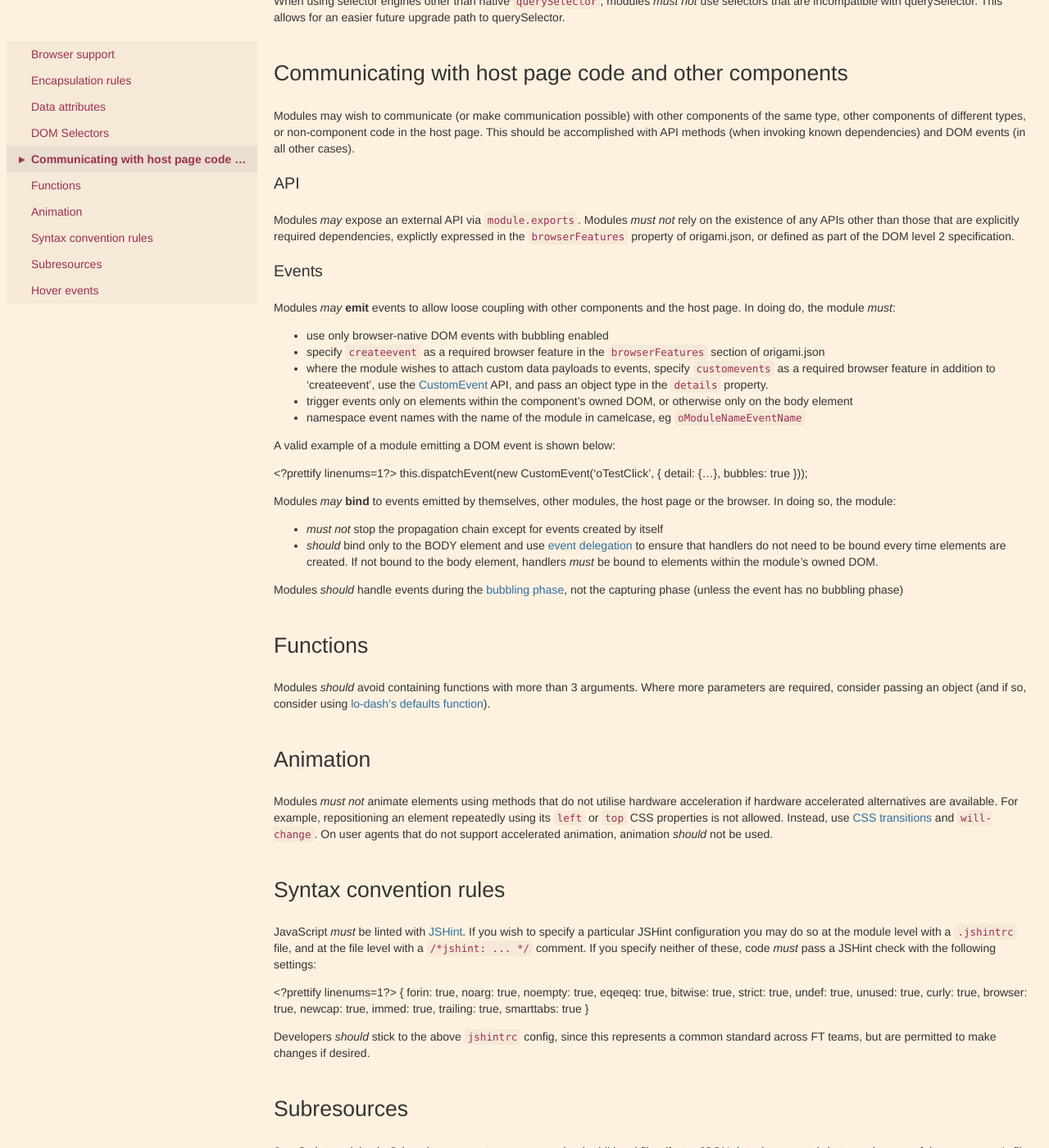
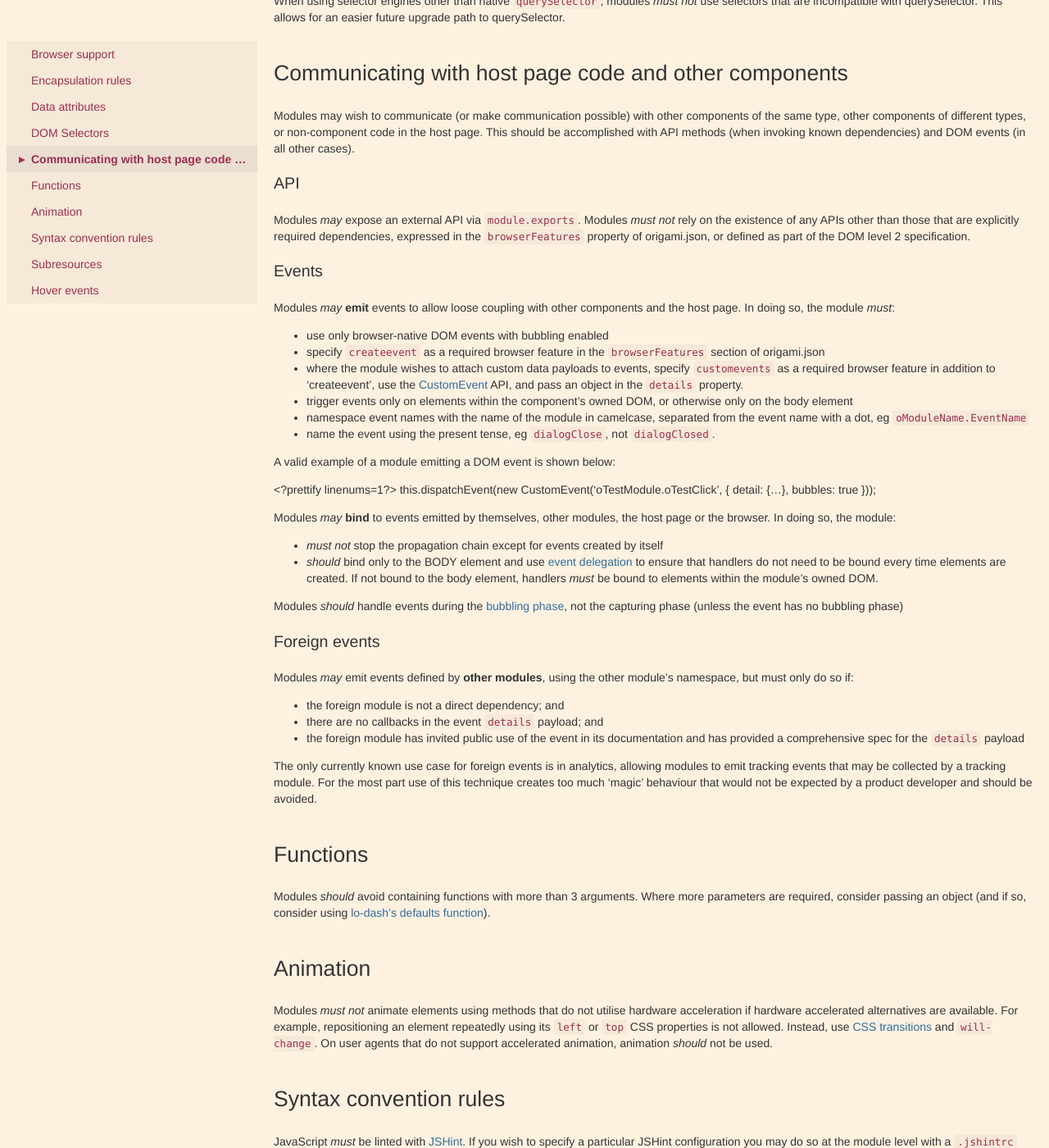
Before and after one commit to Financial-Times/ft-origami, a Jekyll site: the page built from docs/syntax/js.md, in a window 1280 px wide and 1400 px high, scrolled down 1204 px. Shown: the whole window at 82% size. Built offline with Jekyll 4.4.1, drawn with Linux system fonts in a browser that asks for light colours.

Commit message:
Allow for foreign events

```diff
--- a/docs/syntax/js.md
+++ b/docs/syntax/js.md
@@ -45,22 +45,23 @@ Modules may wish to communicate (or make communication possible) with other comp
 
 ### API
 
-Modules *may* expose an external API via `module.exports`.  Modules *must not* rely on the existence of any APIs other than those that are explicitly required dependencies, explictly expressed in the `browserFeatures` property of origami.json, or defined as part of the DOM level 2 specification.
+Modules *may* expose an external API via `module.exports`.  Modules *must not* rely on the existence of any APIs other than those that are explicitly required dependencies, expressed in the `browserFeatures` property of origami.json, or defined as part of the DOM level 2 specification.
 
 ### Events
 
-Modules *may* **emit** events to allow loose coupling with other components and the host page.  In doing do, the module *must*:
+Modules *may* **emit** events to allow loose coupling with other components and the host page.  In doing so, the module *must*:
 
 * use only browser-native DOM events with bubbling enabled
 * specify `createevent` as a required browser feature in the `browserFeatures` section of origami.json
-* where the module wishes to attach custom data payloads to events, specify `customevents` as a required browser feature in addition to 'createevent', use the [CustomEvent](https://developer.mozilla.org/en/docs/Web/API/CustomEvent) API, and pass an object type in the `details` property.
+* where the module wishes to attach custom data payloads to events, specify `customevents` as a required browser feature in addition to 'createevent', use the [CustomEvent](https://developer.mozilla.org/en/docs/Web/API/CustomEvent) API, and pass an object in the `details` property.
 * trigger events only on elements within the component's owned DOM, or otherwise only on the body element
-* namespace event names with the name of the module in camelcase, eg `oModuleNameEventName`
+* namespace event names with the name of the module in camelcase, separated from the event name with a dot, eg `oModuleName.EventName`
+* name the event using the present tense, eg `dialogClose`, not `dialogClosed`.
 
 A valid example of a module emitting a DOM event is shown below:
 
 <?prettify linenums=1?>
-	this.dispatchEvent(new CustomEvent('oTestClick', {
+	this.dispatchEvent(new CustomEvent('oTestModule.oTestClick', {
 	  detail: {...},
 	  bubbles: true
 	}));
@@ -71,6 +72,16 @@ Modules *may* **bind** to events emitted by themselves, other modules, the host
 * *should* bind only to the BODY element and use [event delegation](http://stackoverflow.com/questions/1687296/what-is-dom-event-delegation) to ensure that handlers do not need to be bound every time elements are created.  If not bound to the body element, handlers *must* be bound to elements within the module's owned DOM.
 
 Modules *should* handle events during the [bubbling phase](http://stackoverflow.com/questions/4616694/what-is-event-bubbling-and-capturing), not the capturing phase (unless the event has no bubbling phase)
+
+### Foreign events
+
+Modules *may* emit events defined by **other modules**, using the other module's namespace, but must only do so if:
+
+* the foreign module is not a direct dependency; and
+* there are no callbacks in the event `details` payload; and
+* the foreign module has invited public use of the event in its documentation and has provided a comprehensive spec for the `details` payload
+
+The only currently known use case for foreign events is in analytics, allowing modules to emit tracking events that may be collected by a tracking module.  For the most part use of this technique creates too much 'magic' behaviour that would not be expected by a product developer and should be avoided.
 
 ## Functions
 
```
